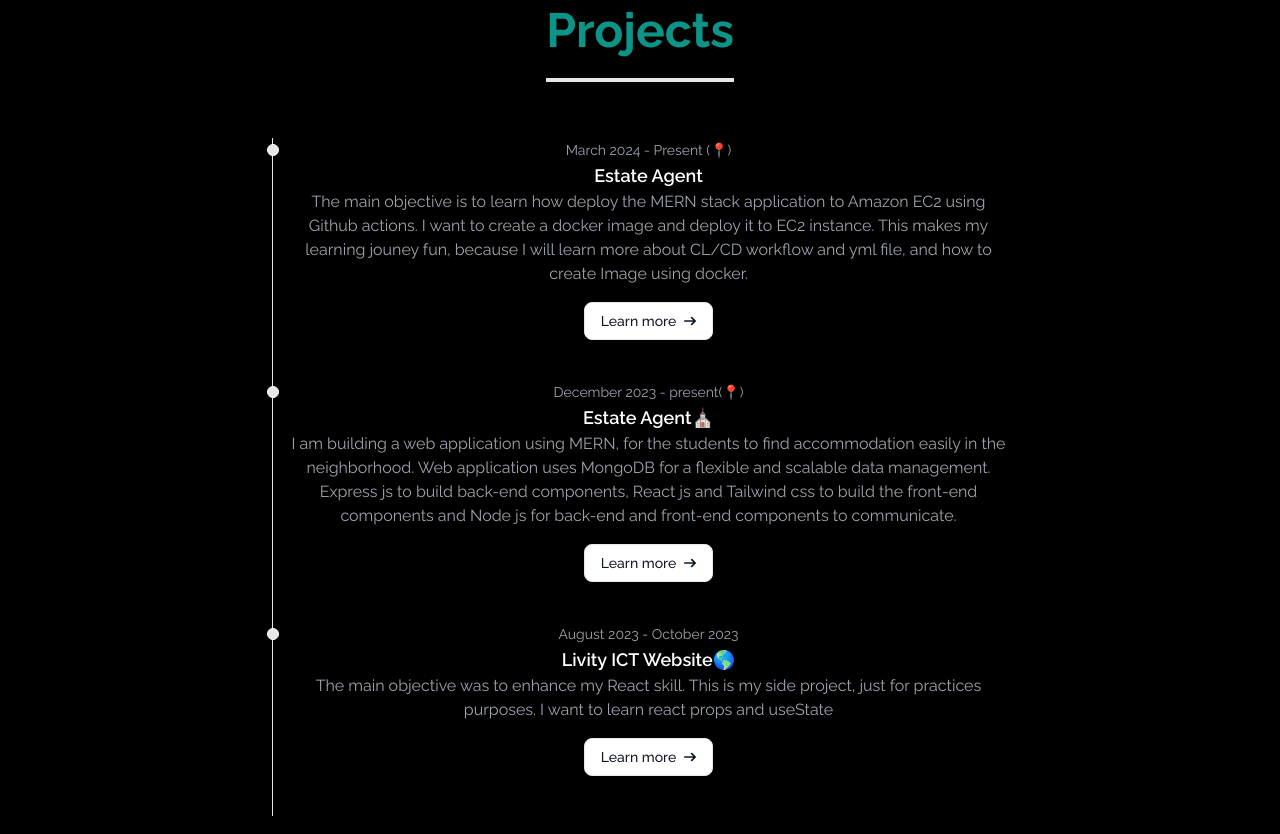
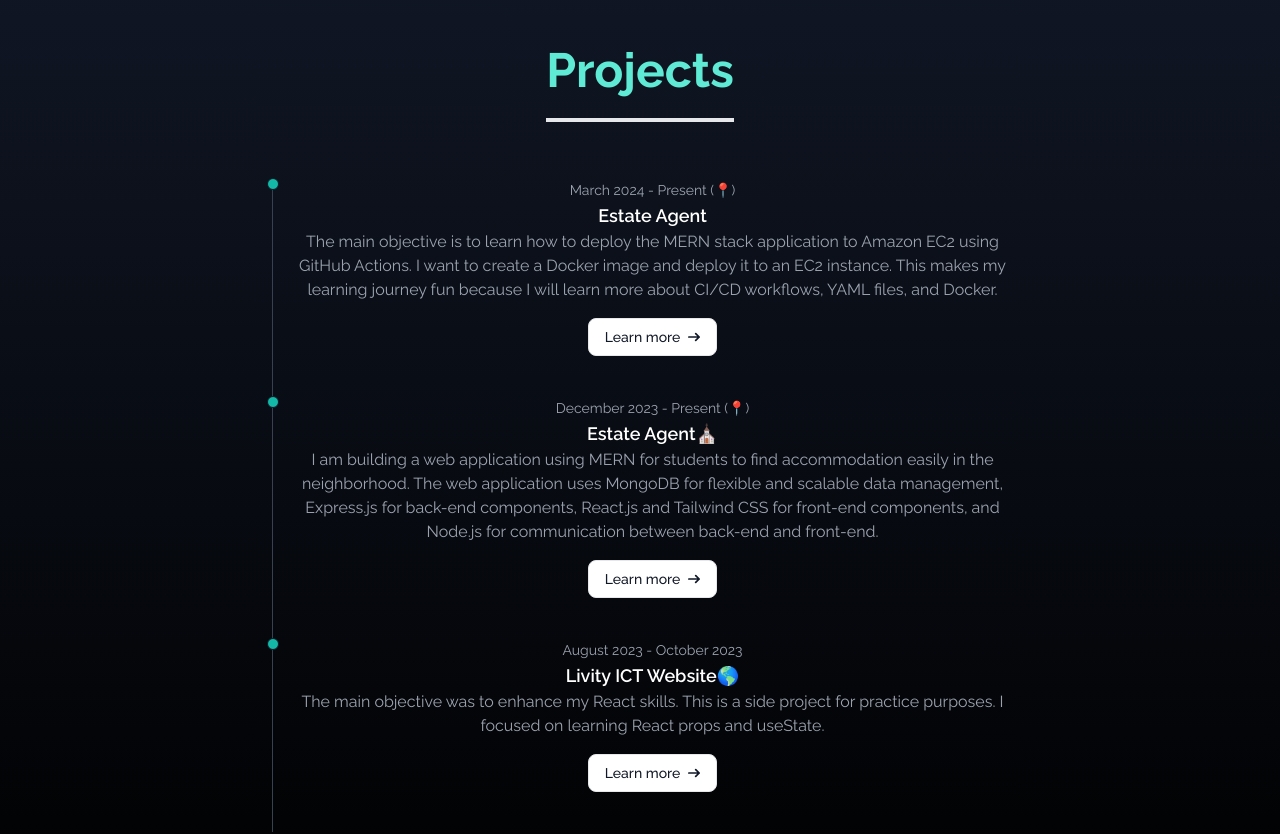
Before and after one commit to Smouzen/tlotlang-portfolio, a React (Create React App) app: page / in a window 1280 px wide. Shown: the part 2160-2994 px from the top of the page. Built offline with nearby package versions, Linux system fonts and the light colour scheme.

Commit message:
Added icons (FaHome, FaUser, FaLaptopCode, FaProjectDiagram, FaEnvelope) to represent each section

```diff
--- a/src/components/Resume.jsx
+++ b/src/components/Resume.jsx
@@ -1,33 +1,54 @@
 import React from "react";
 import Section from "../components/common/Section";
-//dont wait until you have the skill to start the project, your project will tech the skill.
-//dont wait until you have the confidence, to start pursing what you want, the confidence comes when you are doing i and its going well.
 
 const Resume = () => {
+  const projects = [
+    {
+      id: 1,
+      time: "March 2024 - Present (📍)",
+      title: "Estate Agent",
+      description:
+        "The main objective is to learn how to deploy the MERN stack application to Amazon EC2 using GitHub Actions. I want to create a Docker image and deploy it to an EC2 instance. This makes my learning journey fun because I will learn more about CI/CD workflows, YAML files, and Docker.",
+      link: "##",
+    },
+    {
+      id: 2,
+      time: "December 2023 - Present (📍)",
+      title: "Estate Agent⛪",
+      description:
+        "I am building a web application using MERN for students to find accommodation easily in the neighborhood. The web application uses MongoDB for flexible and scalable data management, Express.js for back-end components, React.js and Tailwind CSS for front-end components, and Node.js for communication between back-end and front-end.",
+      link: "https://smousestate.onrender.com/",
+    },
+    {
+      id: 3,
+      time: "August 2023 - October 2023",
+      title: "Livity ICT Website🌎",
+      description:
+        "The main objective was to enhance my React skills. This is a side project for practice purposes. I focused on learning React props and useState.",
+      link: "https://livityict.netlify.app/",
+    },
+  ];
+
   return (
-    <div name="resume" className="bg-black text-teal-600">
+    <div name="projects" className="bg-gradient-to-b from-gray-900 to-black text-teal-300 py-10">
       <Section title="Projects">
         <div className="max-w-screen-md mx-auto p-4 flex flex-col justify-center w-full h-full">
-          <ol className="relative border-s dark:border-gray-700">
-            <li className="mb-10 ms-4">
-              <div className="absolute w-3 h-3 bg-gray-200 rounded-full mt-1.5 -start-1.5 border border-white"></div>
-              <time className="mb-1 text-sm font-normal leading-none text-gray-400 dark:text-gray-500">
-                March 2024 - Present (📍)
-              </time>
-              <h3 className="text-lg font-semibold text-white">Estate Agent</h3>
-              <p className="mb-4 text-base font-normal text-gray-400">
-                The main objective is to learn how deploy the MERN stack
-                application to Amazon EC2 using Github actions. I want to create a
-                docker image and deploy it to EC2 instance. This makes my learning jouney fun, because I will learn more about
-                CL/CD workflow and yml file, and how to create Image using docker.
-              </p>
+          <ol className="relative border-l border-gray-700">
+            {projects.map(({ id, time, title, description, link }) => (
+              <li key={id} className="mb-10 ml-6">
+                <div className="absolute w-3 h-3 bg-teal-500 rounded-full -left-1.5 border border-gray-900"></div>
+                <time className="mb-1 text-sm font-normal leading-none text-gray-400">{time}</time>
+                <h3 className="text-lg font-semibold text-white">{title}</h3>
+                <p className="mb-4 text-base font-normal text-gray-400">{description}</p>
                 <a
-                href="##"
-                className="inline-flex items-center px-4 py-2 text-sm font-medium text-gray-900 bg-white border border-gray-200 rounded-lg hover:bg-gray-100 hover:text-black focus:z-10 focus:ring-4 focus:outline-none focus:ring-gray-100 focus:text-blue-700  disabled:opacity-80"
+                  href={link}
+                  target="_blank"
+                  rel="noopener noreferrer"
+                  className="inline-flex items-center px-4 py-2 text-sm font-medium text-gray-900 bg-white border border-gray-200 rounded-lg hover:bg-gray-100 hover:text-blue-700 focus:ring-4 focus:outline-none focus:ring-gray-100 dark:bg-gray-800 dark:text-gray-400 dark:border-gray-600 dark:hover:text-white dark:hover:bg-gray-700 dark:focus:ring-gray-700 transition duration-200"
                 >
                   Learn more{" "}
                   <svg
-                  className="w-3 h-3 ms-2 rtl:rotate-180 disabled:opacity-80"
+                    className="w-3 h-3 ml-2 rtl:rotate-180"
                     aria-hidden="true"
                     xmlns="http://www.w3.org/2000/svg"
                     fill="none"
@@ -35,87 +56,15 @@ const Resume = () => {
                   >
                     <path
                       stroke="currentColor"
-                    stroke-linecap="round"
-                    stroke-linejoin="round"
-                    stroke-width="2"
+                      strokeLinecap="round"
+                      strokeLinejoin="round"
+                      strokeWidth="2"
                       d="M1 5h12m0 0L9 1m4 4L9 9"
                     />
                   </svg>
                 </a>
               </li>
-            <li className="mb-10 ms-4">
-              <div className="absolute w-3 h-3 bg-gray-200 rounded-full mt-1.5 -start-1.5 border border-white dark:border-gray-900 dark:bg-gray-700"></div>
-              <time className="mb-1 text-sm font-normal leading-none text-gray-400">
-                December 2023 - present(📍)
-              </time>
-              <h3 className="text-lg font-semibold text-white">
-                Estate Agent⛪
-              </h3>
-              <p className="mb-4 text-base font-normal text-gray-400">
-                I am building a web application using MERN, for the students to
-                find accommodation easily in the neighborhood. Web application
-                uses MongoDB for a flexible and scalable data management.
-                Express js to build back-end components, React js and Tailwind
-                css to build the front-end components and Node js for back-end
-                and front-end components to communicate.
-              </p>
-              <a
-                href="https://smousestate.onrender.com/"
-                className="inline-flex items-center px-4 py-2 text-sm font-medium text-gray-900 bg-white border border-gray-200 rounded-lg hover:bg-gray-100 hover:text-blue-700 focus:z-10 focus:ring-4 focus:outline-none focus:ring-gray-100 focus:text-blue-700 dark:bg-gray-800 dark:text-gray-400 dark:border-gray-600 dark:hover:text-white dark:hover:bg-gray-700 dark:focus:ring-gray-700"
-              >
-                Learn more{" "}
-                <svg
-                  className="w-3 h-3 ms-2 rtl:rotate-180"
-                  aria-hidden="true"
-                  xmlns="http://www.w3.org/2000/svg"
-                  fill="none"
-                  viewBox="0 0 14 10"
-                >
-                  <path
-                    stroke="currentColor"
-                    stroke-linecap="round"
-                    stroke-linejoin="round"
-                    stroke-width="2"
-                    d="M1 5h12m0 0L9 1m4 4L9 9"
-                  />
-                </svg>
-              </a>
-            </li>
-            <li className="mb-10 ms-4">
-              <div className="absolute w-3 h-3 bg-gray-200 rounded-full mt-1.5 -start-1.5 border border-white dark:border-gray-900 dark:bg-gray-700"></div>
-              <time className="mb-1 text-sm font-normal leading-none text-gray-400 dark:text-gray-500">
-                August 2023 - October 2023
-              </time>
-              <h3 className="text-lg font-semibold text-white">
-                Livity ICT Website🌎
-              </h3>
-              <p className="mb-4 text-base font-normal text-gray-400">
-                The main objective was to enhance my React skill. This is my
-                side project, just for practices purposes. I want to learn react
-                props and useState
-              </p>
-              <a
-                href="https://livityict.netlify.app/"
-                className="inline-flex items-center px-4 py-2 text-sm font-medium text-gray-900 bg-white border border-gray-200 rounded-lg hover:bg-gray-100 hover:text-blue-700 focus:z-10 focus:ring-4 focus:outline-none focus:ring-gray-100 focus:text-blue-700 dark:bg-gray-800 dark:text-gray-400 dark:border-gray-600 dark:hover:text-white dark:hover:bg-gray-700 dark:focus:ring-gray-700"
-              >
-                Learn more{" "}
-                <svg
-                  className="w-3 h-3 ms-2 rtl:rotate-180"
-                  aria-hidden="true"
-                  xmlns="http://www.w3.org/2000/svg"
-                  fill="none"
-                  viewBox="0 0 14 10"
-                >
-                  <path
-                    stroke="currentColor"
-                    stroke-linecap="round"
-                    stroke-linejoin="round"
-                    stroke-width="2"
-                    d="M1 5h12m0 0L9 1m4 4L9 9"
-                  />
-                </svg>
-              </a>
-            </li>
+            ))}
           </ol>
         </div>
       </Section>
```
Lines whose indentation alone changed are shown as unchanged.
